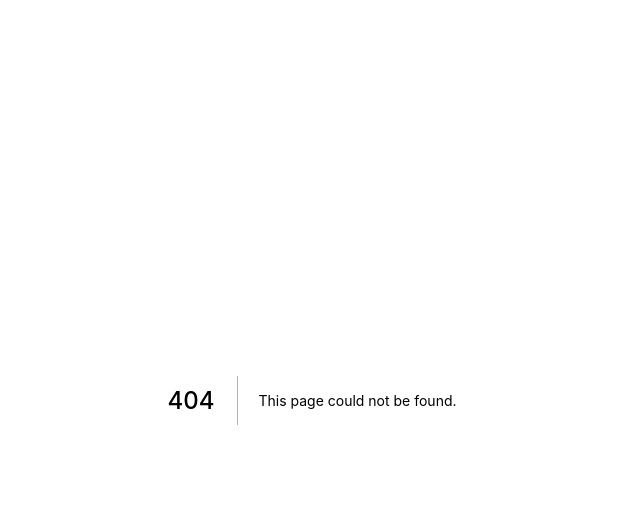
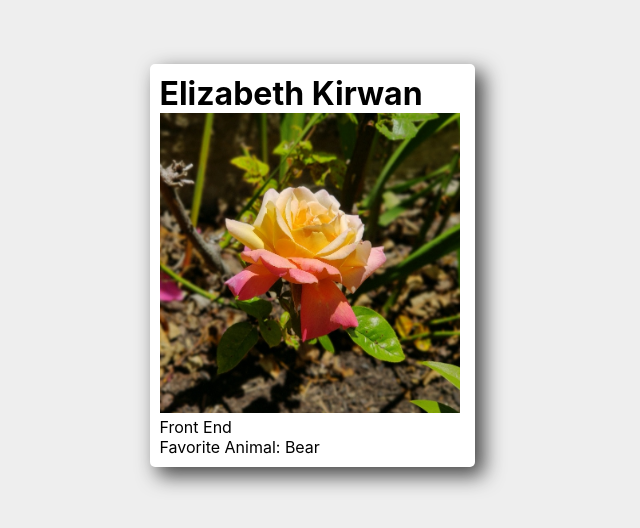
Before and after one commit to nnfp/CryptoWatch, a Next.js app in the folder applications/crypto-tracker/: page /elizabeth in a window 1280 px wide. Before the commit this address had no page. Shown: the top 528 px of the page, without its empty margins (328-968 px from the left). Built offline with nearby package versions, Linux system fonts and the light colour scheme.

Commit message:
add Elizabeth page (#7)
Co-authored-by: Elizabeth Kirwan <ekirwan@mail.sfsu.edu>

```diff
--- a/applications/crypto-tracker/components/AboutPage/index.js
+++ b/applications/crypto-tracker/components/AboutPage/index.js
@@ -30,7 +30,7 @@ const AboutPage = () => {
             </a>
           </Link>
 
-          <Link href="/">
+          <Link href="/elizabeth">
             <a className={styles.card}>
               <h2>Elizabeth Kirwan </h2>
               <p>Front end</p>
--- /dev/null
+++ b/applications/crypto-tracker/pages/elizabeth.js
@@ -0,0 +1,16 @@
+import Head from "next/head";
+import IndividualPage from "../components/IndividualPage";
+import pic from "../assets/lizpic.jpg"
+export default function TestPage() {
+  return (
+    <div>
+      <Head>
+        <title>TestPage</title>
+        <meta name="description" content="Generated by create next app" />
+        <link rel="icon" href="/favicon.ico" />
+      </Head>
+      <IndividualPage name="Elizabeth Kirwan" role="Front End"
+      animal="Bear" picture={pic}/>
+    </div>
+  );
+}
```
Also changed, not shown: applications/crypto-tracker/assets/lizpic.jpg (added).
